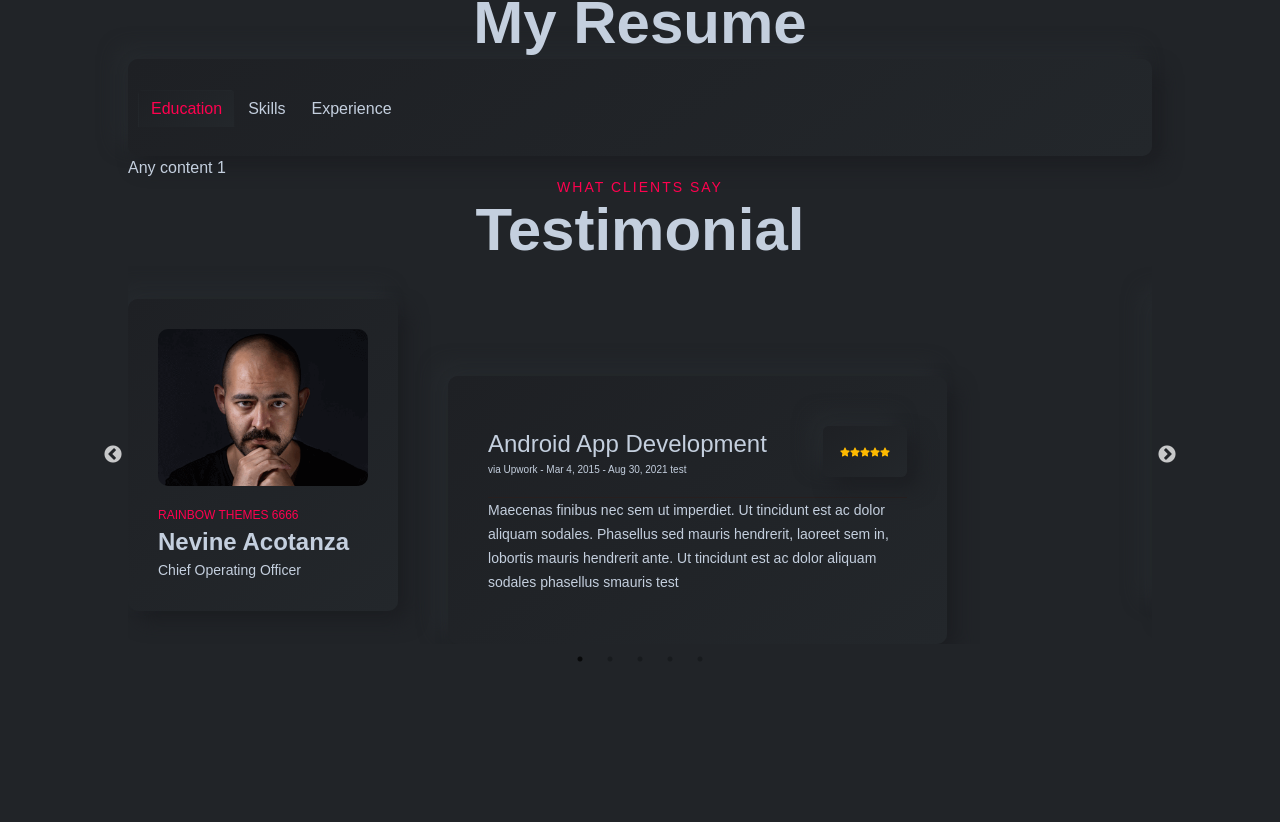
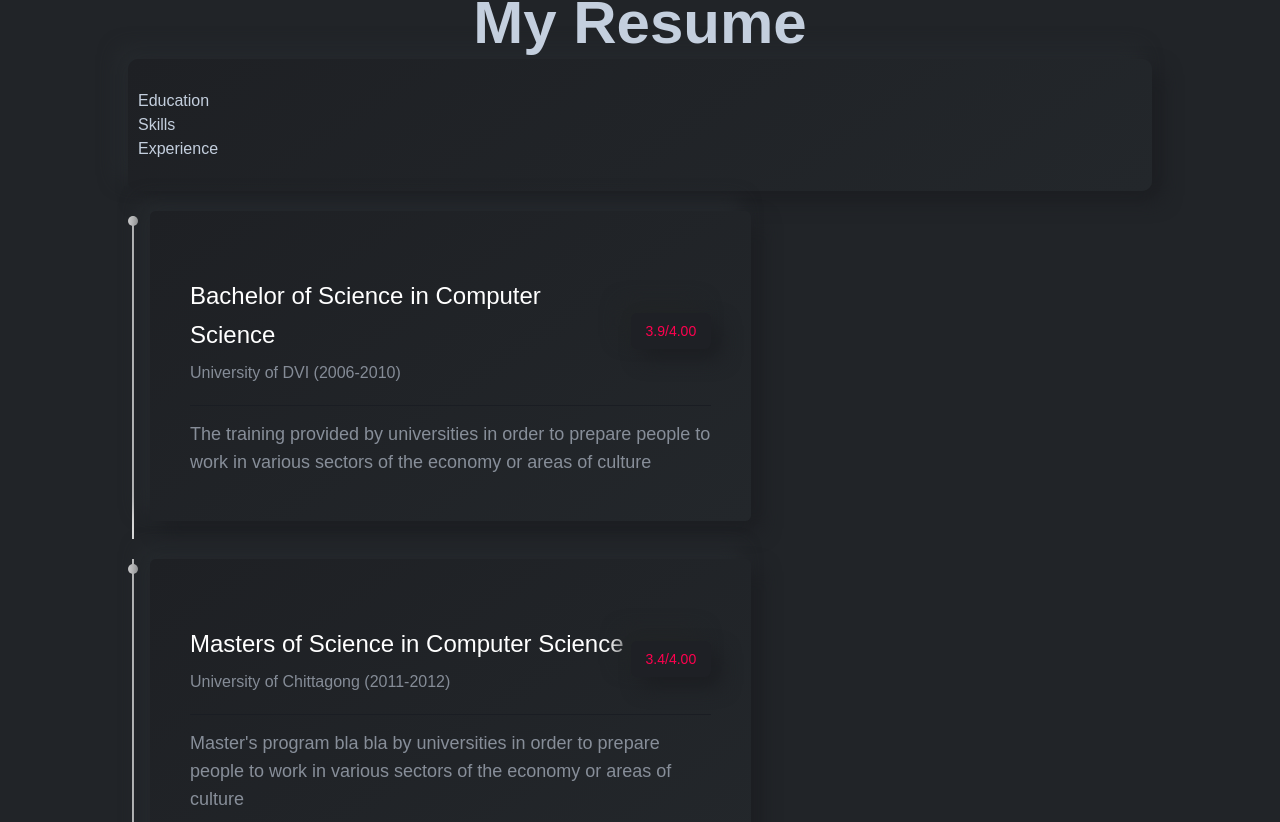
Before and after one commit to Ramrachai/mern-portfolio, a Next.js app: page / in a window 1280 px wide. Shown: the part 3638-4460 px from the top of the page. Built offline with nearby package versions, Linux system fonts and the light colour scheme.

Commit message:
timeline added

```diff
--- a/app/globals.css
+++ b/app/globals.css
@@ -16,10 +16,12 @@
 --secondary: #ff014f;
 --text-color: #c4cfde;
 --color-lightn: #c4cfde;
+--color-body:#878e99;
 --shadow-1: 10px 10px 19px #1c1e22, -10px -10px 19px #262a2e;
 --shadow-2: 1px 4px 2px -3px rgba(0, 0, 0, 0.7) inset, -1px -3px 3px -2px rgba(255, 255, 255, 0.2) inset;
 --background-1: linear-gradient(145deg, #1e2024, #23272b);
 --background-1-hover: linear-gradient(to right bottom, #212428, #16181c);
+--transition: 0.4s;
 }
 
 * {
--- a/app/layout.js
+++ b/app/layout.js
@@ -1,17 +1,19 @@
-import StyledComponentsRegistry from "../lib/registry";
-import "./globals.css";
+import StyledComponentsRegistry from '../lib/registry';
+import './globals.css';
+import 'rsuite/dist/rsuite-no-reset.min.css';
+import { CustomProvider } from 'rsuite';
 
 export const metadata = {
-  title: "MERN Portfolio Project",
-  description: "MERN Portfolio project by Ramrachai Marma",
+    title: 'MERN Portfolio Project',
+    description: 'MERN Portfolio project by Ramrachai Marma',
 };
 
 export default function RootLayout({ children }) {
     return (
-    <html lang="en">
+        <html lang='en'>
             <body>
                 <StyledComponentsRegistry>
-          {children}
+                    <CustomProvider>{children}</CustomProvider>
                 </StyledComponentsRegistry>
             </body>
         </html>
--- /dev/null
+++ b/components/ResumeTabs/EducationTimeline.jsx
@@ -0,0 +1,39 @@
+'use client';
+import { Timeline } from 'rsuite';
+import styles from './timelineStyle.module.scss';
+
+const EducationTimeline = ({ timelineData }) => {
+    return (
+        <>
+            <Timeline>
+                {timelineData.map((item, index) => {
+                    return (
+                        <Timeline.Item key={index}>
+                            {item.title && (
+                                <div className={styles.itemContainer}>
+                                    <div className={styles.top}>
+                                        <div>
+                                            <h2>{item.title}</h2>
+                                            <h3>
+                                                {item.university} ({item.year})
+                                            </h3>
+                                        </div>
+                                        <span>
+                                            {item.cpga}/{item.total}
+                                        </span>
+                                    </div>
+
+                                    <div className={styles.bottom}>
+                                        <p>{item.description}</p>
+                                    </div>
+                                </div>
+                            )}
+                        </Timeline.Item>
+                    );
+                })}
+            </Timeline>
+        </>
+    );
+};
+
+export default EducationTimeline;
--- a/components/ResumeTabs/index.js
+++ b/components/ResumeTabs/index.js
@@ -1,13 +1,12 @@
 'use client';
 import styles from './styles.module.scss';
-
 import { Tab, Tabs, TabList, TabPanel } from 'react-tabs';
-import 'react-tabs/style/react-tabs.css';
-import './mystyle.css';
+import EducationTimeline from './EducationTimeline';
+import { timelineData } from './timelineData';
 
 const ResumeTabs = () => {
     return (
-        <div className={styles.container}>
+        <div className={styles.container} id='resume'>
             <h2>7+ YEARS OF EXPERIENCE</h2>
             <h1>My Resume</h1>
 
@@ -19,12 +18,19 @@ const ResumeTabs = () => {
                 </TabList>
 
                 <TabPanel>
-                    <h2>Any content 1</h2>
+                    {/* education  */}
+                    <EducationTimeline timelineData={timelineData} />
                 </TabPanel>
+
                 <TabPanel>
+                    {' '}
+                    {/* skill  */}
                     <h2>Any content 2</h2>
                 </TabPanel>
+
                 <TabPanel>
+                    {' '}
+                    {/* experience  */}
                     <h2>Any content 3</h2>
                 </TabPanel>
             </Tabs>
--- a/components/ResumeTabs/mystyle.css
+++ /dev/null
@@ -1,18 +0,0 @@
-.react-tabs__tab {
-    display: inline-block;
-    border: 1px solid transparent;
-    border-bottom: none;
-    bottom: -1px;
-    position: relative;
-    list-style: none;
-    padding: 6px 12px;
-    cursor: pointer;
-
-
-}
-
-.react-tabs__tab--selected {
-    background: linear-gradient(145deg, #1e2024, #23272b);
-    color: #ff014f;
-
-}
--- /dev/null
+++ b/components/ResumeTabs/timelineData.js
@@ -0,0 +1,31 @@
+export const timelineData = [
+    {
+        title: 'Bachelor of Science in Computer Science',
+        university: 'University of DVI',
+        year: '2006-2010',
+        cpga: '3.9',
+        total: '4.00',
+        description:
+            'The training provided by universities in order to prepare people to work in various sectors of the economy or areas of culture',
+    },
+
+    {
+        title: 'Masters of Science in Computer Science',
+        university: 'University of Chittagong',
+        year: '2011-2012',
+        cpga: '3.4',
+        total: '4.00',
+        description:
+            "Master's program bla bla by universities in order to prepare people to work in various sectors of the economy or areas of culture",
+    },
+    {
+        title: 'Phd in ML',
+        university: 'University of Chicago',
+        year: '2013-2017',
+        cpga: '3.5',
+        total: '5.00',
+        description:
+            'PhD program bla bla by universities in order to prepare people to work in various sectors of the economy or areas of culture',
+    },
+    {},
+];
--- /dev/null
+++ b/components/ResumeTabs/timelineStyle.module.scss
@@ -0,0 +1,60 @@
+.itemContainer {
+    margin-top: 20px;
+    position: relative;
+    padding: 45px 40px;
+    border-radius: 6px;
+    background: var(--background-1);
+    box-shadow: var(--shadow-1);
+    transition: var(--transition);
+    width: 60%;
+    // margin: 0 auto;
+    // margin-top: 50px;
+
+    @media (max-width: 768px) {
+        width: 100%;
+    }
+
+    .top {
+        display: flex;
+        justify-content: space-between;
+        align-items: center;
+        padding: 20px 0;
+        border-bottom: 1px solid #1a1d23;
+        margin-bottom: 14px;
+
+        h2 {
+            color: white;
+            font-size: 24px;
+            line-height: 39px;
+            margin-bottom: 7px;
+            font-weight: 500;
+        }
+        h3 {
+            color: #858c97;
+            transition: all 0.4s;
+            &:hover {
+                color: white;
+            }
+        }
+
+        span {
+            background: #1e2025;
+            box-shadow: 10px 10px 19px #1c1e22, -10px -10px 19px #222527;
+            color: var(--secondary);
+            font-size: 14px;
+            padding: 0 15px;
+            height: 36px;
+            line-height: 36px;
+            border-radius: 6px;
+        }
+    }
+
+    .bottom {
+        p{
+            font-size: 18px;
+            line-height: 28px;
+            color: var(--color-body);
+            transition: var(--transition);
+        }
+    }
+}
--- a/package.json
+++ b/package.json
@@ -15,6 +15,7 @@
     "react-icons": "^5.0.1",
     "react-slick": "^0.30.2",
     "react-tabs": "^6.0.2",
+    "rsuite": "^5.59.2",
     "slick-carousel": "^1.8.1",
     "styled-components": "^6.1.8"
   },
```
Also changed, not shown: 1 other file (tests, documents, lock files or other folders). Lines whose indentation alone changed are shown as unchanged.
